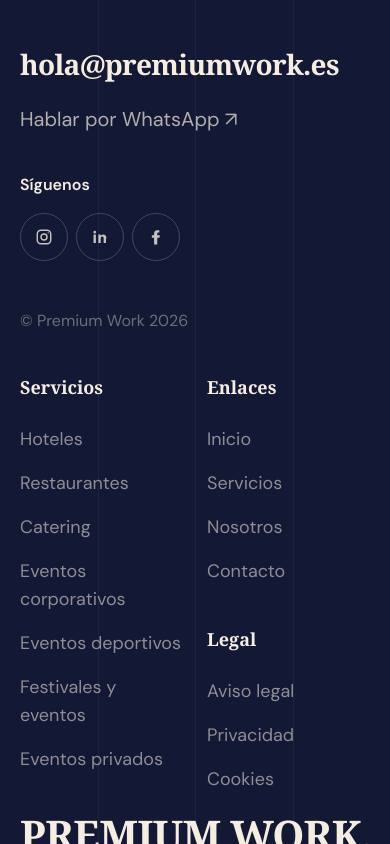
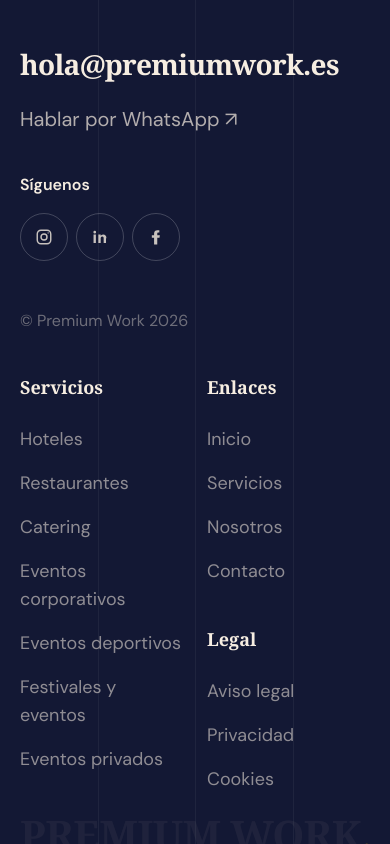
Before and after one commit to roxannaaguilera/premium-work-web, a Next.js app in the folder premium_work/: page /nosotros in a window 390 px wide. Shown: the part 3046-3890 px from the top of the page. Built offline with nearby package versions, Linux system fonts and the light colour scheme; a web font is replaced by a local one.

Commit message:
fix(footer): giant name uses the desktop ghost style on mobile

```diff
--- a/premium_work/components/ServiceFooter.tsx
+++ b/premium_work/components/ServiceFooter.tsx
@@ -139,7 +139,7 @@ export function ServiceFooter() {
       <Reveal index={5} once margin="0px" className="relative mt-4 overflow-hidden md:mt-6">
       <div aria-hidden="true" className="px-5 md:px-10">
         <p
-          className="font-logo translate-y-[24%] text-center font-black whitespace-nowrap text-[#f6ede1] select-none text-[calc((100vw_-_40px)/8.566)] md:text-[#f6ede1]/[0.05] md:text-[calc((100vw_-_80px)/8.566)]"
+          className="font-logo translate-y-[24%] text-center font-black whitespace-nowrap text-[#f6ede1]/[0.05] select-none text-[calc((100vw_-_40px)/8.566)] md:text-[calc((100vw_-_80px)/8.566)]"
           style={{ lineHeight: 0.85, letterSpacing: "-0.02em" }}
         >
           PREMIUM WORK<span className="text-[#eab308]">.</span>
```
